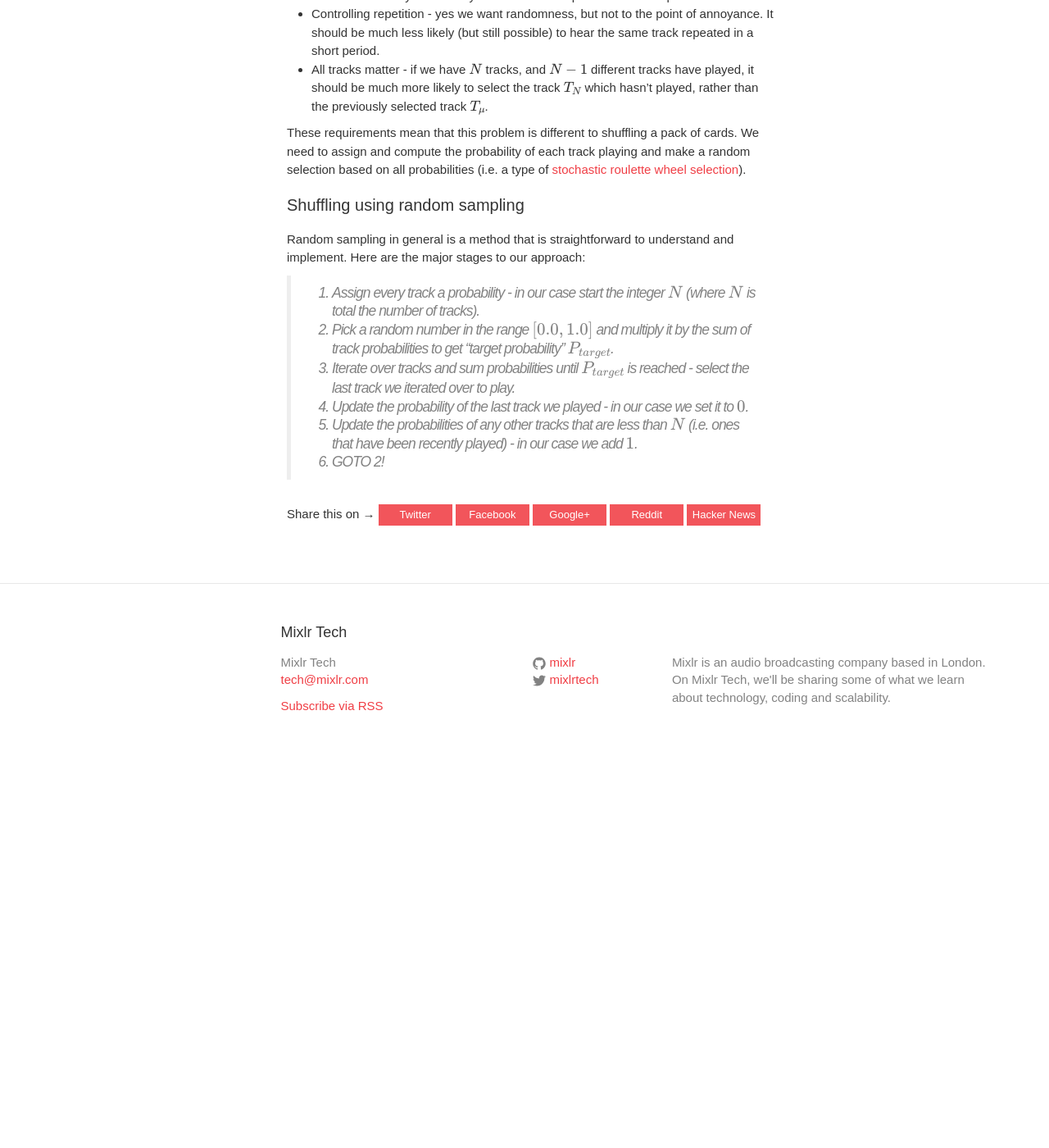
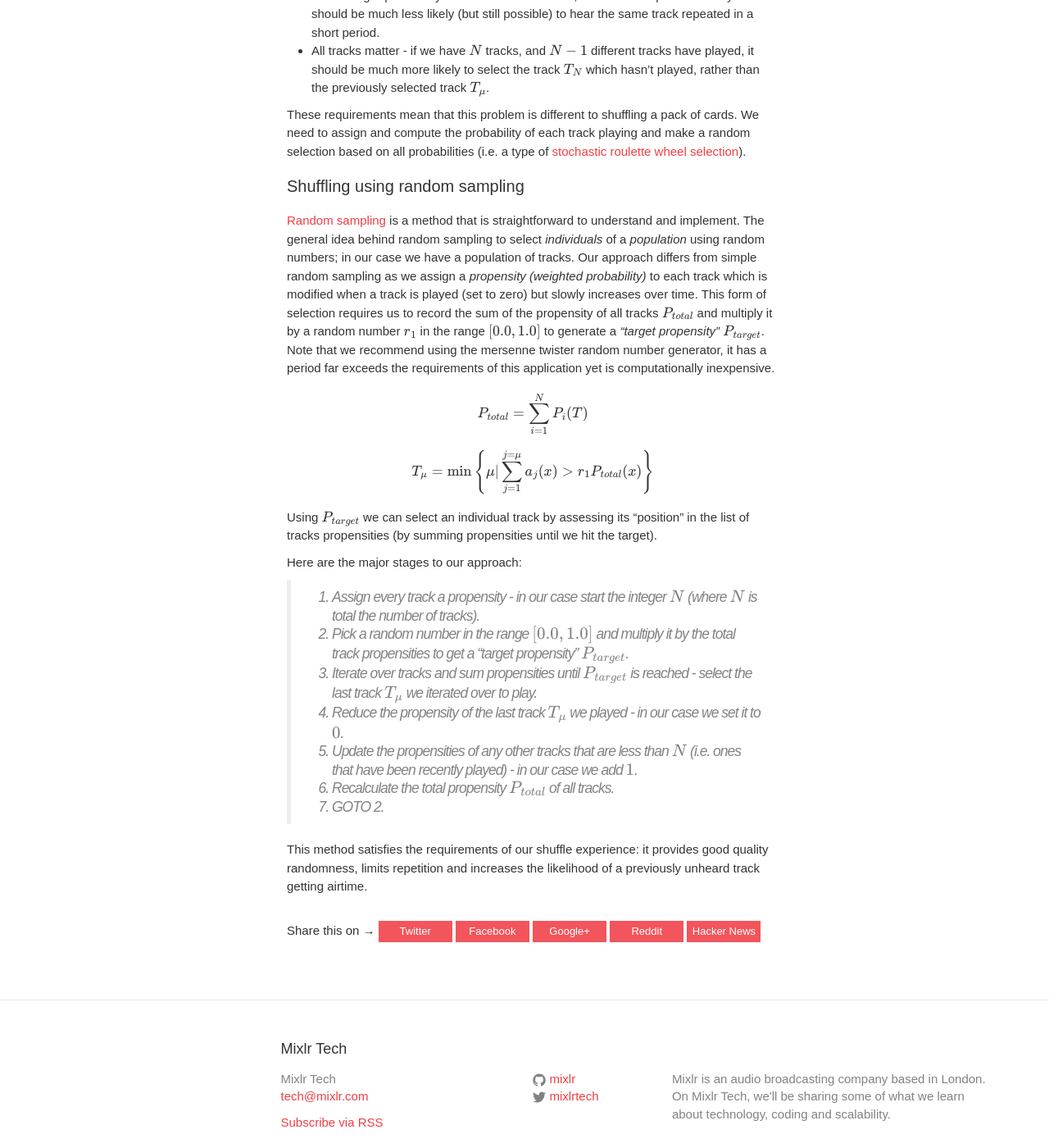
Before and after one commit to mixlr/mixlr.github.io, a Jekyll site: the page built from _posts/2016-02-09-playlist-shuffing.md, in a window 1280 px wide and 1400 px high, scrolled down 1329 px. Shown: the whole window at 82% size. Built offline with Jekyll 4.4.1, drawn with Linux system fonts in a browser that asks for light colours; some web fonts are replaced; formulas are drawn with MathJax 3; comment, search, counter and statistics services are not loaded; before the commit the page ends 2255 px from its top, so only the background shows below that; some of the changed text lies outside the part shown.

Commit message:
minor tweaks to shuffle post

```diff
--- a/_posts/2016-02-09-playlist-shuffing.md
+++ b/_posts/2016-02-09-playlist-shuffing.md
@@ -49,12 +49,27 @@ We need to assign and compute the probability of each track playing and make a r
 
 #### Shuffling using random sampling
 
-Random sampling in general is a method that is straightforward to understand and implement.
+[Random sampling](https://en.wikipedia.org/wiki/Sampling_(statistics)) is a method that is straightforward to understand and implement.
+The general idea behind random sampling to select *individuals* of a *population* using random numbers; in our case we have a population of tracks.
+Our approach differs from simple random sampling as we assign a *propensity (weighted probability)* to each track which is modified when a track is played (set to zero) but slowly increases over time.
+This form of selection requires us to record the sum of the propensity of all tracks <span>$$P_{total}$$</span> and multiply it by a random number $$r_1$$ in the range <span>$$[0.0, 1.0]$$</span> to generate a *"target propensity"* <span>$$P_{target}$$</span>.
+Note that we recommend using the mersenne twister random number generator, it has a period far exceeds the requirements of this application yet is computationally inexpensive.
+
+<center><span>$$P_{total} = \sum_{i=1}^NP_i(T)$$</span></center>
+
+<center><span>$$T_{\mu} = \min\left\{\mu|\sum_{j=1}^{j=\mu} a_j(x) > r_1P_{total}(x)\right\}$$</span></center>
+
+Using <span>$$P_{target}$$</span> we can select an individual track by assessing its "position" in the list of tracks propensities (by summing propensities until we hit the target).
+
+<!-- prettify this somehow, maybe convert to a python gist, what do you think rob -->
 Here are the major stages to our approach:
 
-> 1. Assign every track a probability - in our case start the integer <span>$$N$$</span> (where $$N$$ is total the number of tracks).
-> 2. Pick a random number in the range <span>$$[0.0, 1.0]$$</span> and multiply it by the sum of track probabilities to get "target probability" <span>$$P_{target}$$</span>.
-> 3. Iterate over tracks and sum probabilities until <span>$$P_{target}$$</span> is reached - select the last track we iterated over to play.
-> 4. Update the probability of the last track we played - in our case we set it to <span>$$0$$</span>.
-> 5. Update the probabilities of any other tracks that are less than <span>$$N$$</span> (i.e. ones that have been recently played) - in our case we add <span>$$1$$</span>.
-> 6. GOTO 2!
+> 1. Assign every track a propensity - in our case start the integer <span>$$N$$</span> (where $$N$$ is total the number of tracks).
+> 2. Pick a random number in the range <span>$$[0.0, 1.0]$$</span> and multiply it by the total track propensities to get a "target propensity" <span>$$P_{target}$$</span>.
+> 3. Iterate over tracks and sum propensities until <span>$$P_{target}$$</span> is reached - select the last track <span>$$T_{\mu}$$</span> we iterated over to play.
+> 4. Reduce the propensity of the last track <span>$$T_{\mu}$$</span> we played - in our case we set it to <span>$$0$$</span>.
+> 5. Update the propensities of any other tracks that are less than <span>$$N$$</span> (i.e. ones that have been recently played) - in our case we add <span>$$1$$</span>.
+> 6. Recalculate the total propensity <span>$$P_{total}$$</span> of all tracks.
+> 7. GOTO 2.
+
+This method satisfies the requirements of our shuffle experience: it provides good quality randomness, limits repetition and increases the likelihood of a previously unheard track getting airtime.
```
